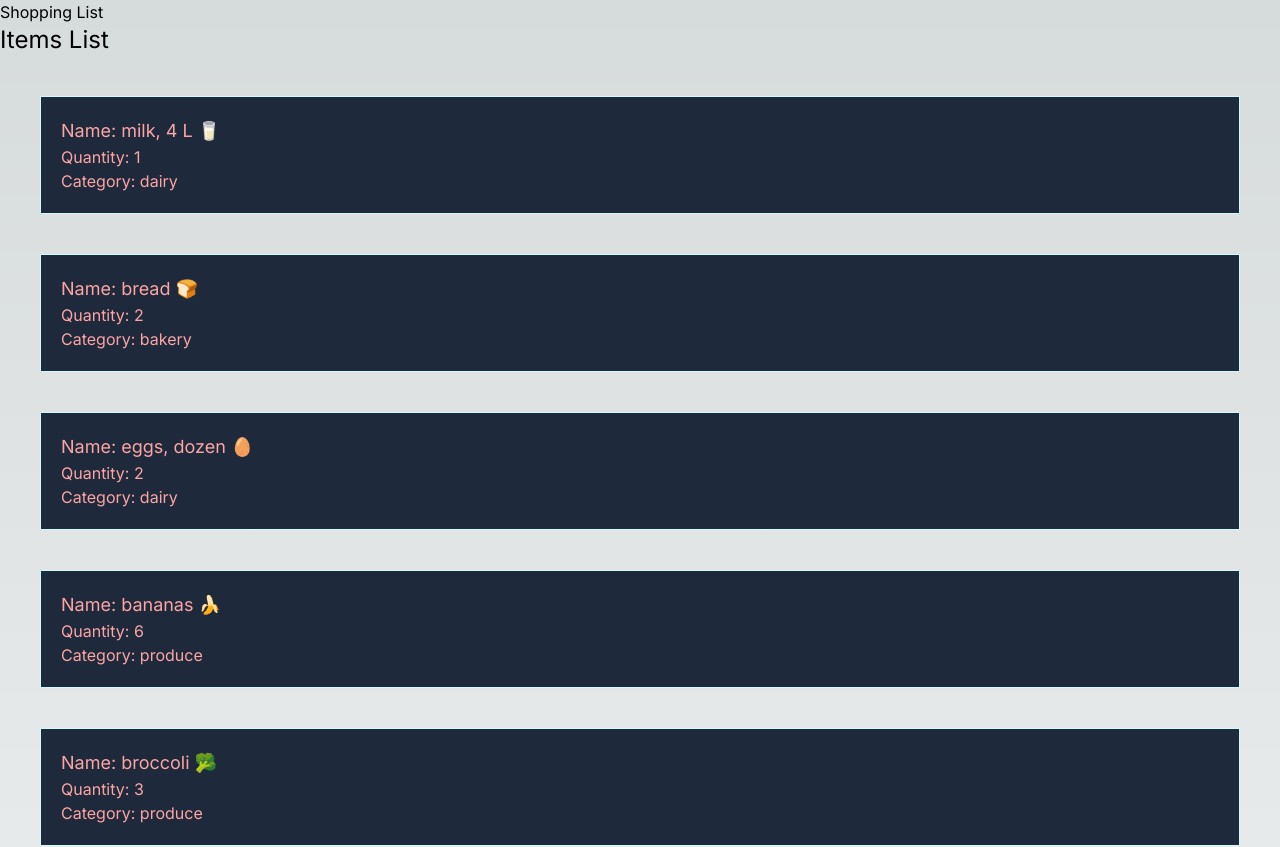
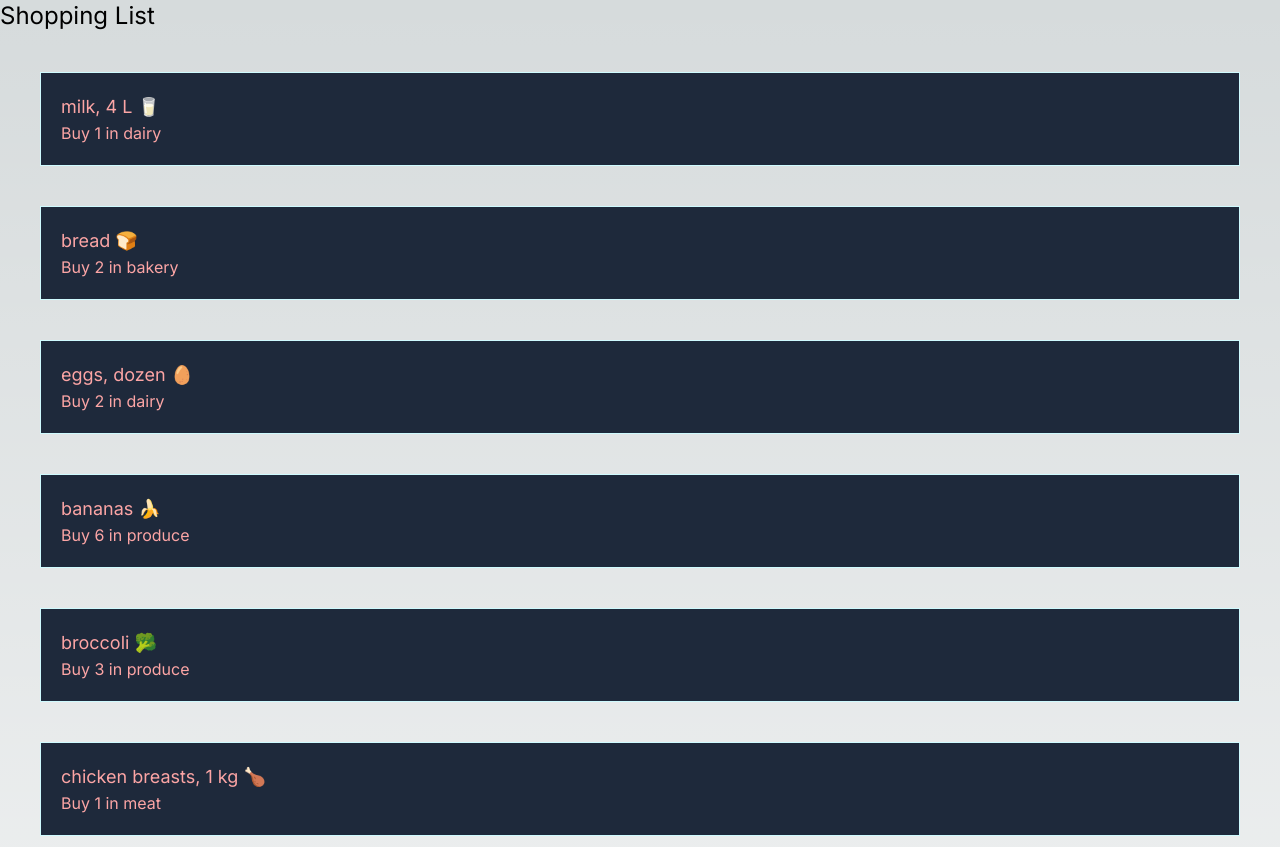
Before and after one commit to Ivhega/cprg306-assignments, a Next.js app: page /week-3 in a window 1280 px wide. Shown: the top 847 px of the page. Built offline with nearby package versions, Linux system fonts and the light colour scheme.

Commit message:
Organizing

```diff
--- a/app/week-3/item-list.js
+++ b/app/week-3/item-list.js
@@ -76,7 +76,6 @@ export default function ItemList() {
 
   return (
     <main>
-      <h1 className="text-2xl">Items List</h1>
 
       <Item item={item1} />
       <Item item={item2} />
--- a/app/week-3/item.js
+++ b/app/week-3/item.js
@@ -6,9 +6,8 @@ export default function Item({item}){
 
     return(
         <div className="text-red-300 bg-slate-800 border border-cyan-100 mx-10 m-10 p-5">
-            <h3 className="text-lg">Name: {name}</h3>
-            <p>Quantity: {quantity}</p>
-            <p>Category: {category}</p>
+            <h3 className="text-lg">{name}</h3>
+            <p>Buy {quantity} in {category}</p>
         </div>
     );
 }
--- a/app/week-3/page.js
+++ b/app/week-3/page.js
@@ -3,7 +3,7 @@ import ItemList from "./item-list";
 export default function Page() {
     return (
       <main>
-        <h1>Shopping List</h1>
+        <h1 className="text-2xl">Shopping List</h1>
         <ItemList/>
       </main>
     );
```
